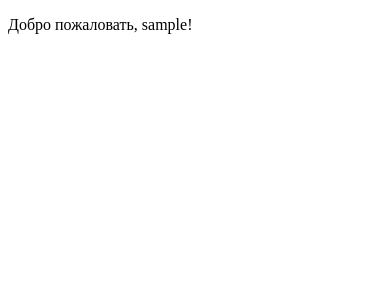
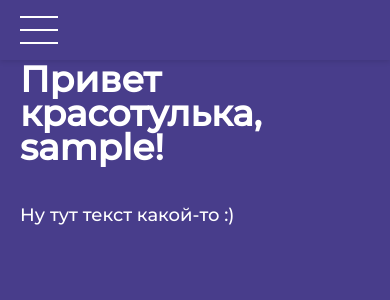
Before and after one commit to RoLL1k/Simple-CI-CD, a Flask app: a page that uses src/templates/index.html in a window 390 px wide. Shown: the top 300 px of the page. Run offline with Flask 2, Linux system fonts and the light colour scheme.

Commit message:
refactor templates

```diff
--- a/src/app.py
+++ b/src/app.py
@@ -1,16 +1,21 @@
 from typing import Optional
 from flask import Flask, render_template
 
-app = Flask(__name__, template_folder="templates")
+app = Flask(
+	__name__,
+	static_url_path='/static',
+	static_folder='static',
+	template_folder="templates"
+)
 
 
 @app.route("/")
 @app.route("/<string:name>")
 def index(name: Optional[str] = None):
 	if not name:
-		message = "Пидор авторизуйся!"
+		message = "Пидор кто ты?!"
 	else:
-		message = f"Добро пожаловать, {name}!"
+		message = f"Привет красотулька, {name}!"
 	return render_template('index.html', message=message)
 
 
--- /dev/null
+++ b/src/static/index.js
@@ -0,0 +1,6 @@
+$(document).ready(function () {
+    $('.menu-burger__header').click(function () {
+        $('.menu-burger__header').toggleClass('open-menu').toggleClass('close-menu');
+        $('.header__nav').toggleClass('open-menu');
+    });
+});
--- /dev/null
+++ b/src/static/style.css
@@ -0,0 +1,209 @@
+* {
+    margin: 0;
+    padding: 0;
+    border: 0;
+    box-sizing: border-box;
+    background: darkslateblue;
+    color: white;
+}
+
+body {
+    color: #313131;
+    min-height: 100vh;
+    font-family: 'Montserrat', sans-serif;
+    font-size: 18px;
+}
+
+a {
+    color: white;
+    text-decoration: none;
+    font-weight: 600;
+}
+
+header {
+    position: fixed;
+    width: 100%;
+    top: 0;
+    left: 0;
+    z-index: 20;
+    height: 80px;
+    box-shadow: 0 2px 5px 0 rgba(0, 0, 0, .1);
+    display: flex;
+    padding: 5px 0;
+    align-items: center;
+    justify-content: space-between;
+
+}
+
+.container {
+    width: 100%;
+    max-width: 1180px;
+    margin: 0 auto;
+    padding: 10px;
+    position: relative;
+}
+
+.content-wrapper {
+    width: 100%;
+}
+
+.header__nav {
+    position: absolute;
+    right: 36px;
+    display: block;
+}
+
+.header__menu {
+    display: flex;
+    position: relative;
+    z-index: 2;
+}
+
+.header__menu li {
+    list-style: none;
+    color: white;
+    font-size: 16px;
+    text-transform: uppercase;
+    text-decoration: none;
+}
+
+.header__menu li a {
+    padding: 10px 18px 10px 18px;
+}
+
+.header__menu li a:hover {
+    background: #5f62bd;
+    border-top-left-radius: 10px;
+    border-bottom-right-radius: 10px;
+    box-shadow: darkslateblue;
+}
+
+.content-wrapper {
+    padding: 78px 10px 10px;
+    line-height: 34px;
+}
+
+@media (max-width: 767px) {
+    .header__nav {
+        display: block;
+        position: absolute;
+        top: 55px;
+        left: 0;
+        /*background: rgb(245, 246, 246);*/
+        box-shadow: #ccc;
+        width: 100%;
+        box-shadow: 0 4px 2px -2px rgba(36, 36, 36, 0.37);
+        transition: all 0.4s ease;
+        left: -100%;
+    }
+
+    .header__nav a {
+        display: block;
+        padding: 23px!important;
+        width: 100%;
+        height: 100%;
+    }
+
+    .header__nav .menu__item:hover {
+        border-radius: 10px 0 0 10px;
+    }
+
+    .header__menu {
+        display: block;
+    }
+
+    .header__nav.open-menu {
+        left: 0;
+    }
+
+    .header__nav ul {
+        margin: 23px 0 23px 0;
+    }
+
+    .header__menu li {
+        padding: 0px 0px 0px 30px;
+        height: 60px;
+        font-size: 14px;
+    }
+
+    .menu-burger__header {
+        cursor: pointer;
+        position: relative;
+        width: 38px;
+        height: 38px;
+        display: block;
+        margin-left: 10px;
+    }
+
+    .menu-burger__header span, .menu-burger__header:after, .menu-burger__header:before {
+        height: 2px;
+        width: 100%;
+        position: absolute;
+        background: #515758;
+        margin: 0 auto;
+    }
+
+    .menu-burger__header span {
+        background: white;
+        top: 18px;
+    }
+
+    .menu-burger__header:after, .menu-burger__header:before {
+        background: white;
+        content: '';
+    }
+
+    .menu-burger__header:after {
+        bottom: 5px;
+    }
+
+    .menu-burger__header:before {
+        top: 5px;
+    }
+
+    .menu-burger__header.open-menu span {
+        opacity: 0;
+        transition: 0.4s;
+    }
+
+    .menu-burger__header.open-menu:before {
+        transform: rotate(45deg);
+        top: 18px;
+        transition: 0.3s;
+    }
+
+    .menu-burger__header.open-menu:after {
+        transform: rotate(-45deg);
+        bottom: 18px;
+        transition: 0.3s;
+    }
+
+    .menu-burger__header.close-menu span {
+        opacity: 1;
+        transition: 0.4s;
+    }
+
+    .menu-burger__header.close-menu:before {
+        /*transform: rotate(0deg);*/
+        /*top: 18px;*/
+        transition: 0.3s;
+    }
+
+    .menu-burger__header.close-menu:after {
+        /*transform: rotate(-0deg);*/
+        /*bottom: 18px;*/
+        transition: 0.3s;
+    }
+
+    header {
+        height: 60px;
+    }
+
+    .content-wrapper {
+        padding-top: 52px;
+    }
+
+    .fixed-pade {
+        overflow: hidden;
+    }
+}
--- a/src/templates/index.html
+++ b/src/templates/index.html
@@ -1,10 +1,40 @@
-<!DOCTYPE html>
+<!DOCTYPE HTML>
 <html lang="en">
 <head>
-    <meta charset="UTF-8">
-    <title>Title</title>
+    <meta charset="utf-8">
+    <meta name="viewport" content="width=device-width, initial-scale=1">
+    <link rel="stylesheet" href="static/style.css" type="text/css">
+    <link rel="preconnect" href="https://fonts.gstatic.com">
+    <link href="https://fonts.googleapis.com/css2?family=Montserrat:wght@500&display=swap" rel="stylesheet">
+    <title>Burger Menu</title>
 </head>
 <body>
-    <p>{{ message }}</p>
+<header class="header">
+    <div class="container header__container">
+        <div class="menu-burger__header close-menu">
+            <span></span>
+        </div>
+        <nav class="header__nav">
+            <ul class="menu header__menu">
+                <li><a href="" class="menu__item">Главная</a></li>
+                <li><a href="" class="menu__item">Товары</a></li>
+                <li><a href="" class="menu__item">Акции</a></li>
+                <li><a href="" class="menu__item">Новинки</a></li>
+                <li><a href="" class="menu__item">Доставка</a></li>
+                <li><a href="" class="menu__item">Контакты</a></li>
+            </ul>
+        </nav>
+    </div>
+</header>
+<div class="content-wrapper">
+    <div class="container content-wrapper__container">
+        <h1>{{ message }}</h1><br>
+        <p>
+            Ну тут текст какой-то :)
+        </p>
+    </div>
+</div>
+<script src="https://code.jquery.com/jquery-3.5.1.slim.min.js"></script>
+<script src="static/index.js"></script>
 </body>
 </html>
```
